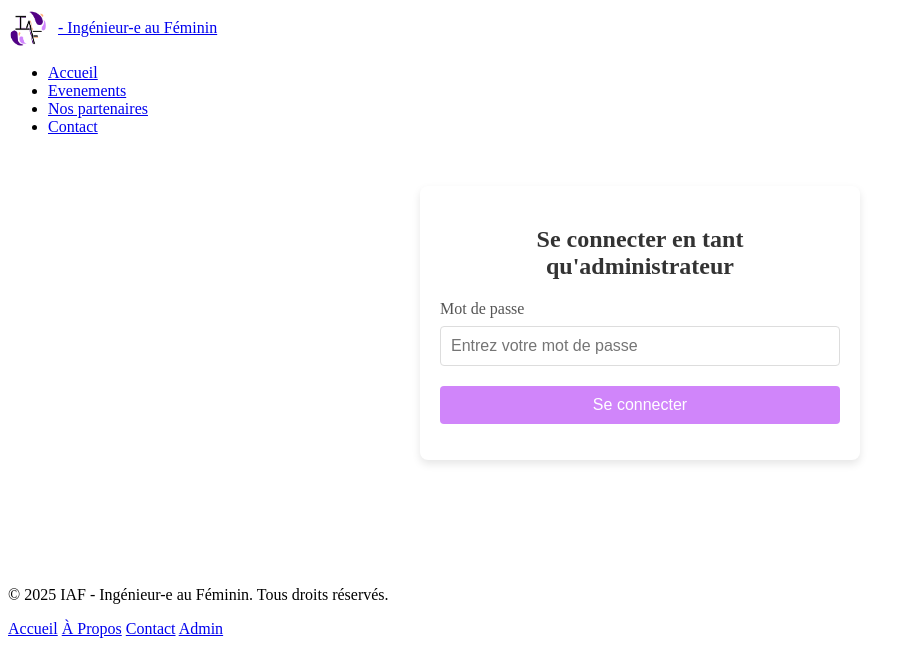
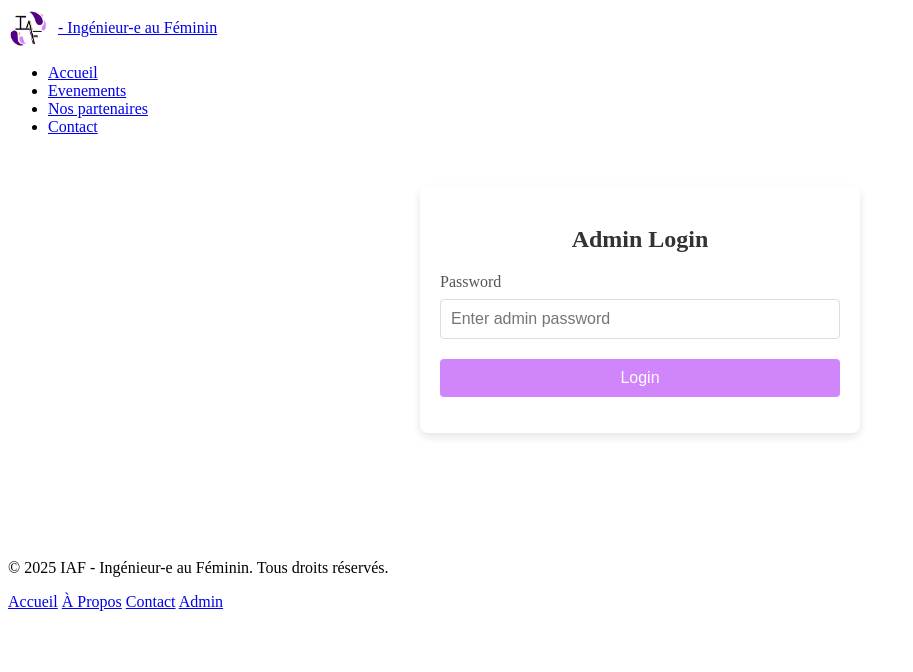
Before and after one commit to jassemBAKHOUCHE/HackathonIAF, a SvelteKit app: page /login in a window 1280 px wide. Shown: the top 672 px of the page, without its empty margins (0-913 px from the left). Built offline with nearby package versions, Linux system fonts and the light colour scheme.

Commit message:
admin verification

```diff
--- a/src/routes/login/+page.svelte
+++ b/src/routes/login/+page.svelte
@@ -17,7 +17,7 @@
         .single();
 
       if (error || !data) {
-        message = "❌ Erreur de connexion: Impossible de récupérer le mot de passe.";
+        message = "❌ Error: Unable to fetch password.";
         console.error(error);
         return;
       }
@@ -28,22 +28,24 @@
       const isValid = await bcrypt.compare(password, hashedPassword);
 
       if (isValid) {
-        message = "✅ Connexion réussie !";
-        setTimeout(() => goto("/admin"), 1000); // Redirect to the admin page
+        // Store admin login status in sessionStorage
+        sessionStorage.setItem("admin_logged_in", "true");
+        message = "✅ Login successful!";
+        setTimeout(() => goto("/admin"), 1000); // Redirect to admin panel
       } else {
-        message = "❌ Mot de passe incorrect.";
+        message = "❌ Incorrect password.";
       }
     }
   </script>
 
   <div class="login-container">
-    <h2>Se connecter en tant qu'administrateur</h2>
+    <h2>Admin Login</h2>
 
     <form on:submit={handleLogin}>
-      <label for="password">Mot de passe</label>
-      <input type="password" id="password" bind:value={password} placeholder="Entrez votre mot de passe" required />
+      <label for="password">Password</label>
+      <input type="password" id="password" bind:value={password} placeholder="Enter admin password" required />
 
-      <button type="submit">Se connecter</button>
+      <button type="submit">Login</button>
     </form>
 
     <p>{message}</p>
```
Also changed, not shown: src/routes/admin/+page.svelte (+10 -0 lines).
